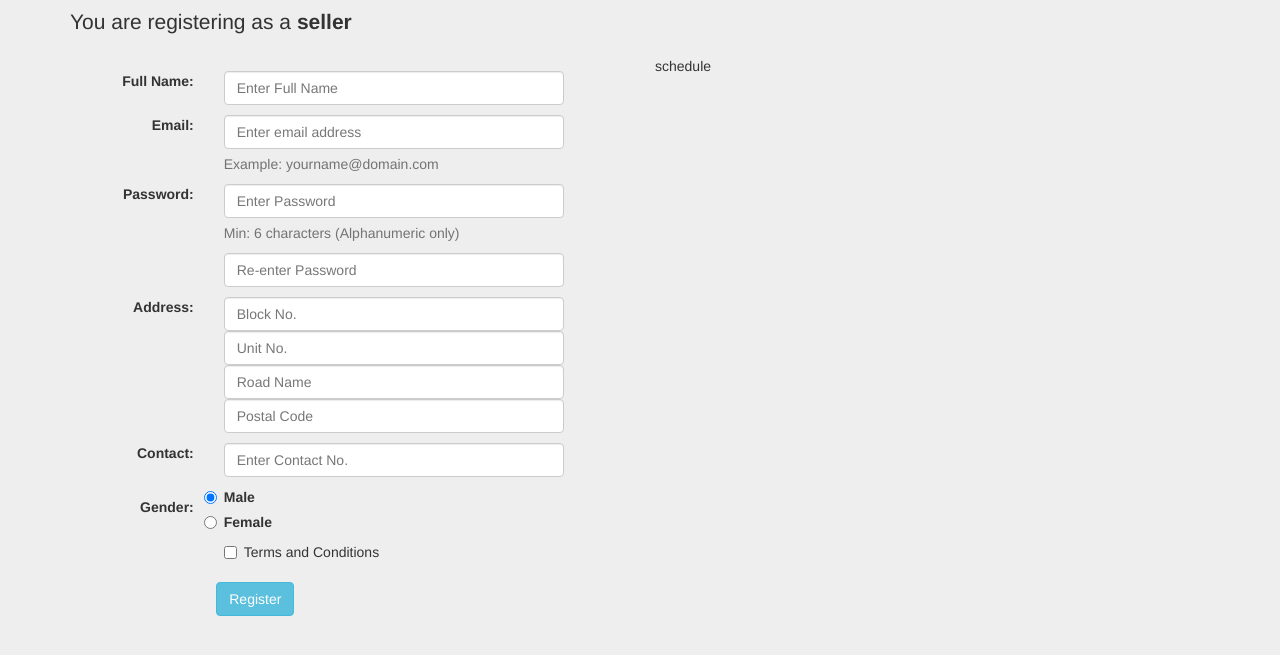
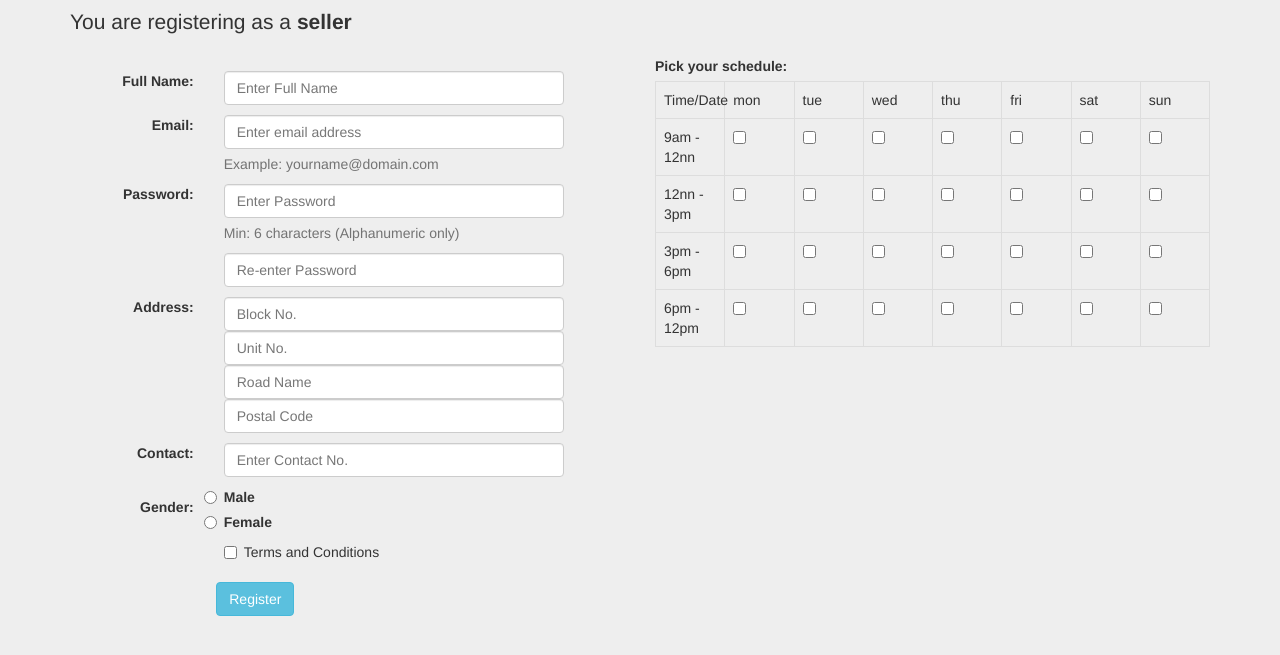
Before and after one commit to chenshiqi/IDP, a plain HTML site: page Karung Guni App/registerseller.html in a window 1280 px wide. Shown: the part 103-758 px from the top of the page. Drawn offline with nearby package versions, Linux system fonts and the light colour scheme.

Commit message:
fixed a few stuffs
notification button fixed. Schedule done - need to be improved still

```diff
--- a/Karung Guni App/registerseller.html
+++ b/Karung Guni App/registerseller.html
@@ -16,6 +16,9 @@
           padding-bottom: 40px;
           background-color: #eee;
         }
+
+        table { table-layout: fixed; }
+        td { width: 33%; }
     </style>
   </head>
 
@@ -31,7 +34,7 @@
             <span class="icon-bar"></span>
             <span class="icon-bar"></span>
           </button>
-          <a class="navbar-brand" href="#">KarungGuni App</a>
+          <a class="navbar-brand" href="index.html">KarungGuni App</a>
         </div>
         <div class="navbar-collapse collapse">
           <ul class="nav navbar-nav">
@@ -148,7 +151,7 @@
                   </label>
                   <div class="col-md-8">
                     <label class="radio" class="col-md-4">
-                      <input type="radio" name="sex" id="sex" value="male" checked>
+                      <input type="radio" name="sex" id="sex" value="male">
                       Male
                     </label>
                     <label class="radio" class="col-md-4">
@@ -196,8 +199,65 @@
             </div>
 
         </div>
+
         <div class="col-md-6">
-         schedule
+            <label for="schedule"> Pick your schedule: </label>
+            <table class="table table-bordered">
+                <tr>
+                    <td>Time/Date</td>
+                    <td>mon</td>
+                    <td>tue</td>
+                    <td>wed</td>
+                    <td>thu</td>
+                    <td>fri</td>
+                    <td>sat</td>
+                    <td>sun</td>
+                </tr>
+
+                <tr>
+                    <td>9am - 12nn</td>
+                    <td><input type="checkbox" name="mon" id="9to12"></td>
+                    <td><input type="checkbox" name="tue" id="9to12"></td>
+                    <td><input type="checkbox" name="wed" id="9to12"></td>
+                    <td><input type="checkbox" name="thu" id="9to12"></td>
+                    <td><input type="checkbox" name="fri" id="9to12"></td>
+                    <td><input type="checkbox" name="sat" id="9to12"></td>
+                    <td><input type="checkbox" name="sun" id="9to12"></td>
+                </tr>
+
+                <tr>
+                    <td>12nn - 3pm</td>
+                    <td><input type="checkbox" name="mon" id="12to3"></td>
+                    <td><input type="checkbox" name="tue" id="12to3"></td>
+                    <td><input type="checkbox" name="wed" id="12to3"></td>
+                    <td><input type="checkbox" name="thu" id="12to3"></td>
+                    <td><input type="checkbox" name="fri" id="12to3"></td>
+                    <td><input type="checkbox" name="sat" id="12to3"></td>
+                    <td><input type="checkbox" name="sun" id="12to3"></td>
+                </tr>
+
+                <tr>
+                    <td>3pm - 6pm</td>
+                    <td><input type="checkbox" name="mon" id="3to6"></td>
+                    <td><input type="checkbox" name="tue" id="3to6"></td>
+                    <td><input type="checkbox" name="wed" id="3to6"></td>
+                    <td><input type="checkbox" name="thu" id="3to6"></td>
+                    <td><input type="checkbox" name="fri" id="3to6"></td>
+                    <td><input type="checkbox" name="sat" id="3to6"></td>
+                    <td><input type="checkbox" name="sun" id="3to6"></td>
+                </tr>
+
+                <tr>
+                    <td>6pm - 12pm</td>
+                    <td><input type="checkbox" name="mon" id="6to9"></td>
+                    <td><input type="checkbox" name="tue" id="6to9"></td>
+                    <td><input type="checkbox" name="wed" id="6to9"></td>
+                    <td><input type="checkbox" name="thu" id="6to9"></td>
+                    <td><input type="checkbox" name="fri" id="6to9"></td>
+                    <td><input type="checkbox" name="sat" id="6to9"></td>
+                    <td><input type="checkbox" name="sun" id="6to9"></td>
+                </tr>
+            </table>
         </div>
         </form>
       </div>
```
Also changed, not shown: Karung Guni App/landingpagebuyer.html (renamed from Karung Guni App/landingpage.html, +4 -10 lines), Karung Guni App/landingpageseller.html (added, +86 -0 lines), Karung Guni App/login.html (+1 -1 lines), Karung Guni App/register.html (+1 -1 lines), Karung Guni App/registerbuyer.html (+1 -1 lines). Lines whose indentation alone changed are shown as unchanged.
